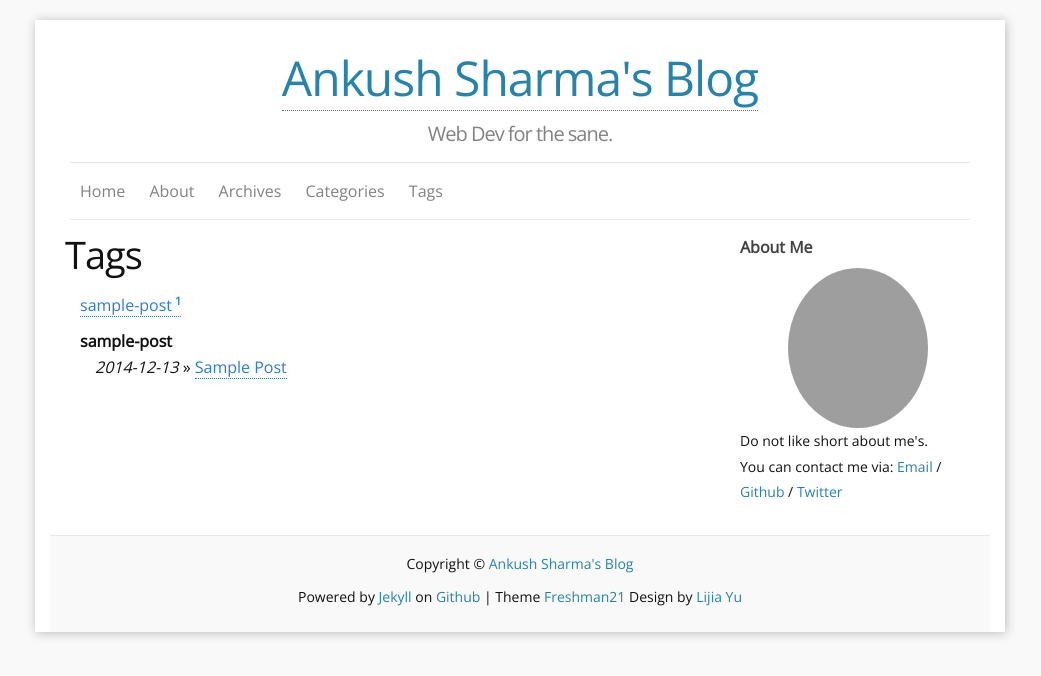
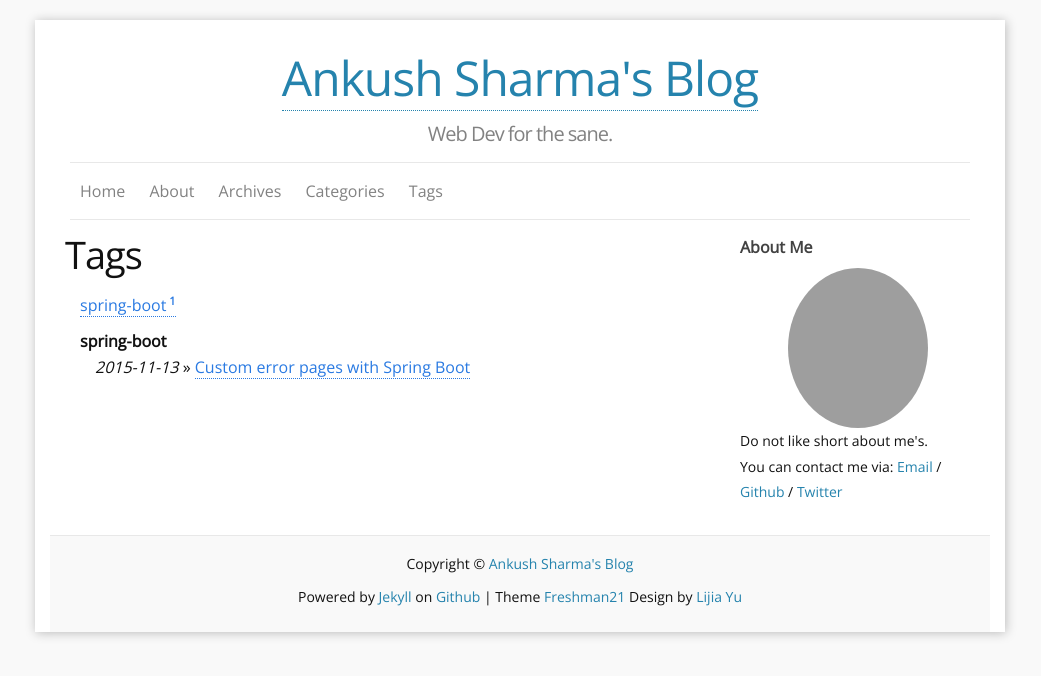
Before and after one commit to Ankush1992/Ankush1992.github.io, a Jekyll site: the page built from e_tags.md, in a window 1280 px wide. Shown: the top 676 px of the page, without its empty margins (120-1161 px from the left). Built offline with Jekyll 4.4.1, drawn with Linux system fonts in a browser that asks for light colours; grey boxes are pictures that could not be loaded.

Commit message:
Update and rename 2014-12-13-simple-post.md to 2015-11-13-simple-post.md

```diff
--- a/_posts/2014-12-13-simple-post.md
+++ b/_posts/2015-11-13-simple-post.md
@@ -1,9 +1,8 @@
 ---
 layout: post
-title: Sample Post
-excerpt: "Just about everything you'll need to style in the theme: headings, paragraphs, blockquotes, tables, code blocks, and more."
+title: Custom error pages with Spring Boot
 categories: articles
-tags: [sample-post]
+tags: [spring-boot]
 comments: true
 ---
 
```
